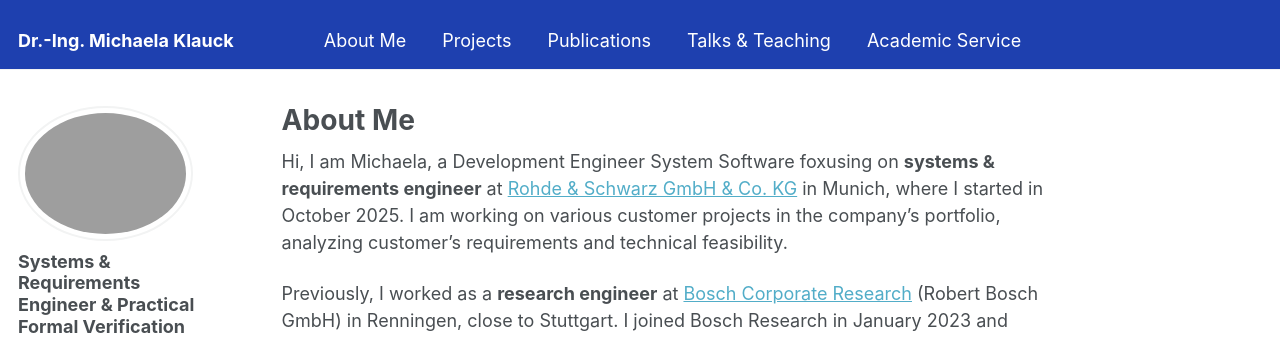
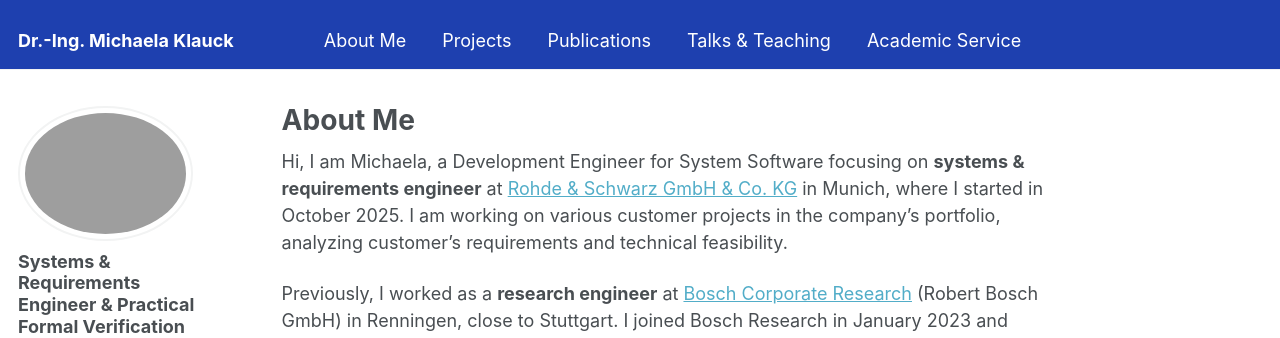
Before and after one commit to MKlauck/MKlauck.github.io, a Jekyll site: the page built from _pages/about.md, in a window 1280 px wide and 900 px high. Shown: the top 338 px of the window. Built offline with Jekyll 4.4.1, drawn with Linux system fonts in a browser that asks for light colours; some web fonts are replaced.

Commit message:
fix typo

```diff
--- a/_pages/about.md
+++ b/_pages/about.md
@@ -7,7 +7,7 @@ redirect_from:
   - /about.html
 ---
 
-Hi, I am Michaela, a Development Engineer System Software foxusing on **systems & requirements engineer** at [Rohde & Schwarz GmbH & Co. KG](https://www.rohde-schwarz.com/uk/) in Munich, where I started in October 2025. I am working on various customer projects in the company's portfolio, analyzing customer's requirements and technical feasibility.
+Hi, I am Michaela, a Development Engineer for System Software focusing on **systems & requirements engineer** at [Rohde & Schwarz GmbH & Co. KG](https://www.rohde-schwarz.com/uk/) in Munich, where I started in October 2025. I am working on various customer projects in the company's portfolio, analyzing customer's requirements and technical feasibility.
 
 Previously, I worked as a **research engineer** at [Bosch Corporate Research](https://www.bosch.com/research/) (Robert Bosch GmbH) in Renningen, close to Stuttgart.
 I joined Bosch Research in January 2023 and focused on **verification of planning and decision making in autonomous systems**. I was working on **model-checking robotic deliberation and autonomous driving behavior**. and thus associated with the robotics and autonomous driving portfolios at Bosch Research.
```
